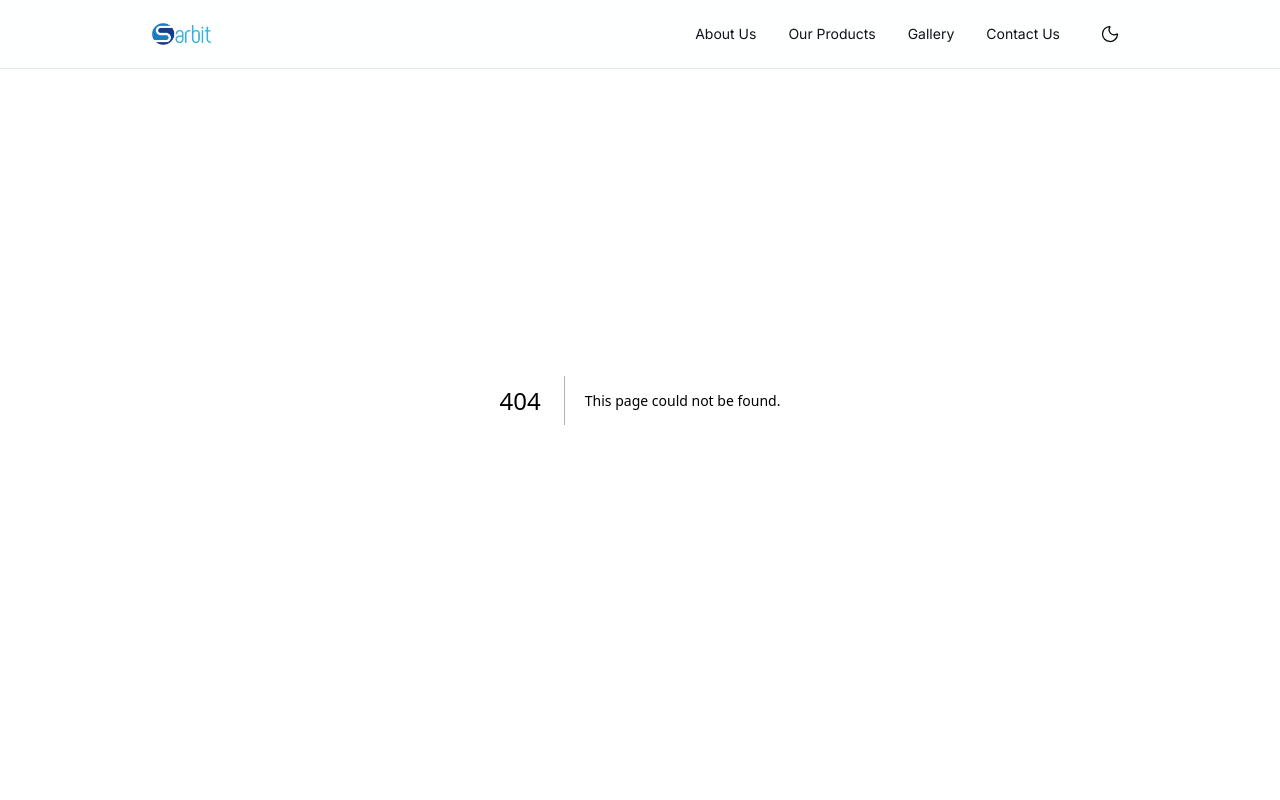
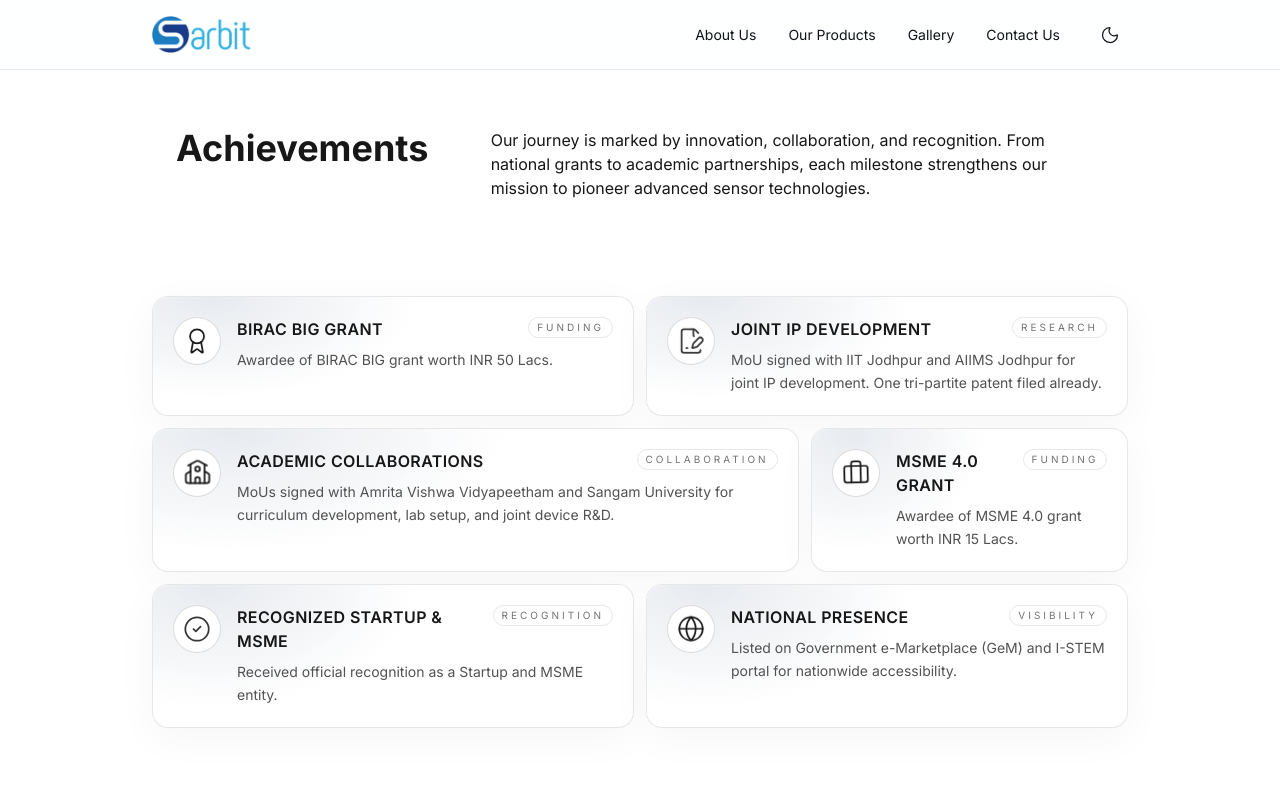
Before and after one commit to deepak5512/Sarbit, a Next.js app: page /achievements in a window 1280 px wide. Before the commit this address had no page. Shown: the top 800 px of the page. Built offline with nearby package versions, Linux system fonts and the light colour scheme.

Commit message:
Achievements Section Added

```diff
--- /dev/null
+++ b/app/achievements/page.tsx
@@ -0,0 +1,12 @@
+import AchievementsSection from "@/components/achievements";
+import React from "react";
+
+const page = () => {
+  return (
+    <>
+      <AchievementsSection />
+    </>
+  );
+};
+
+export default page;
--- /dev/null
+++ b/components/achievements.tsx
@@ -0,0 +1,162 @@
+"use client";
+
+import React, { useEffect, useRef, useState } from "react";
+import { useTheme } from "next-themes";
+import { achievements } from "@/data/achievementsData";
+
+function AchievementsSection() {
+  const { theme } = useTheme();
+  const [sectionVisible, setSectionVisible] = useState(false);
+  const sectionRef = useRef<HTMLDivElement>(null);
+
+  useEffect(() => {
+    const id = "achievements-animations";
+    if (document.getElementById(id)) return;
+
+    const style = document.createElement("style");
+    style.id = id;
+    style.innerHTML = `
+      @keyframes ach-float { 0%,100%{transform:translateY(0)}50%{transform:translateY(-6%)} }
+      @keyframes ach-pulse { 0%,100%{transform:scale(1);opacity:0.85}50%{transform:scale(1.08);opacity:1} }
+      @keyframes ach-tilt { 0%{transform:rotate(-2deg)}50%{transform:rotate(2deg)}100%{transform:rotate(-2deg)} }
+      @keyframes ach-drift { 0%,100%{transform:translate3d(0,0,0)}50%{transform:translate3d(6%,-6%,0)} }
+      @keyframes ach-intro { 0%{opacity:0;transform:translate3d(0,28px,0)}100%{opacity:1;transform:translate3d(0,0,0)} }
+      @keyframes ach-card { 0%{opacity:0;transform:translate3d(0,18px,0) scale(0.96)}100%{opacity:1;transform:translate3d(0,0,0) scale(1)} }
+    `;
+    document.head.appendChild(style);
+  }, []);
+
+  useEffect(() => {
+    if (!sectionRef.current) return;
+    const observer = new IntersectionObserver(
+      (entries) => {
+        entries.forEach((entry) => {
+          if (entry.isIntersecting) {
+            setSectionVisible(true);
+            observer.disconnect();
+          }
+        });
+      },
+      { threshold: 0.25 }
+    );
+    observer.observe(sectionRef.current);
+    return () => observer.disconnect();
+  }, []);
+
+  return (
+    <div className="relative min-h-screen w-full bg-white pt-24 text-neutral-900 transition-colors duration-500 md:pt-32 dark:bg-black dark:text-white">
+      <section
+        ref={sectionRef}
+        className={`relative mx-auto max-w-5xl px-6 motion-safe:opacity-0 ${
+          sectionVisible
+            ? "motion-safe:animate-[ach-intro_0.9s_ease-out_forwards]"
+            : ""
+        }`}
+      >
+        {/* Header */}
+        <div className="mx-auto max-w-5xl gap-4 px-6 sm:grid sm:grid-cols-3">
+          <div className="sm:col-span-1">
+            <h2 className="text-3xl font-bold sm:text-4xl">Achievements</h2>
+          </div>
+          <div className="mt-6 sm:col-span-2 sm:mt-0">
+            <p>
+              Our journey is marked by innovation, collaboration, and
+              recognition. From national grants to academic partnerships, each
+              milestone strengthens our mission to pioneer advanced sensor
+              technologies.
+            </p>
+          </div>
+        </div>
+
+        {/* Bento grid */}
+        <div className="mt-12 grid grid-cols-1 gap-3 md:mt-24 md:auto-rows-[minmax(120px,auto)] md:grid-cols-6">
+          {achievements.map((item, i) => (
+            <AchievementCard
+              key={item.title}
+              data={item}
+              theme={theme}
+              index={i}
+              isVisible={sectionVisible}
+            />
+          ))}
+        </div>
+      </section>
+    </div>
+  );
+}
+
+interface Achievement {
+  title: string;
+  blurb: string;
+  meta?: string;
+  icon: React.ComponentType<
+    React.SVGProps<SVGSVGElement> & { strokeWidth?: number }
+  >;
+  span?: string;
+  animation?: string;
+}
+
+interface CardProps {
+  data: Achievement;
+  theme?: string;
+  index?: number;
+  isVisible?: boolean;
+}
+
+function AchievementCard({
+  data,
+  theme = "light",
+  index = 0,
+  isVisible = false,
+}: CardProps) {
+  const { icon: Icon, animation, title, blurb, meta, span = "" } = data;
+  const gradientFill =
+    theme === "dark"
+      ? "radial-gradient(ellipse 60% 120% at 12% 0%, rgba(59,130,246,0.24), transparent 72%)"
+      : "radial-gradient(ellipse 60% 120% at 12% 0%, rgba(148,163,184,0.32), transparent 72%)";
+  const animationDelay = `${index * 0.12}s`;
+
+  return (
+    <article
+      className={`group relative flex h-full flex-col justify-between overflow-hidden rounded-2xl border border-neutral-900/10 bg-white/80 p-5 shadow-[0_10px_40px_rgba(0,0,0,0.04)] transition-transform duration-300 ease-out hover:-translate-y-1 hover:shadow-[0_20px_60px_rgba(0,0,0,0.08)] motion-safe:opacity-0 ${
+        isVisible ? "motion-safe:animate-[ach-card_0.8s_ease-out_forwards]" : ""
+      } dark:border-white/10 dark:bg-white/5 dark:shadow-[0_18px_40px_rgba(0,0,0,0.35)] dark:hover:shadow-[0_28px_70px_rgba(0,0,0,0.55)] ${span}`}
+      style={{ animationDelay }}
+    >
+      <div className="absolute inset-0 -z-10 overflow-hidden rounded-2xl">
+        <div className="absolute inset-0 bg-white/85 transition-colors duration-500 dark:bg-white/8" />
+        <div
+          className="absolute inset-0 opacity-70 transition-opacity duration-500 dark:opacity-60"
+          style={{ background: gradientFill }}
+        />
+      </div>
+
+      <div className="flex items-start gap-4">
+        <div className="flex h-12 w-12 items-center justify-center rounded-full border border-neutral-900/15 bg-white transition-colors duration-500 dark:border-white/15 dark:bg-white/10">
+          <Icon
+            className="h-7 w-7 text-neutral-900 transition-colors duration-500 dark:text-white"
+            strokeWidth={1.5}
+            style={{ animation }}
+          />
+        </div>
+        <div className="flex-1">
+          <header className="flex items-start gap-3">
+            <h3 className="text-base font-semibold tracking-wide text-neutral-900 uppercase transition-colors duration-500 dark:text-white">
+              {title}
+            </h3>
+            {meta && (
+              <span className="ml-auto rounded-full border border-neutral-900/10 px-2 py-0.5 text-[10px] tracking-[0.3em] text-neutral-500 uppercase transition-colors duration-500 dark:border-white/15 dark:text-white/60">
+                {meta}
+              </span>
+            )}
+          </header>
+          <p className="mt-2 text-sm leading-relaxed text-neutral-600 transition-colors duration-500 dark:text-white/60">
+            {blurb}
+          </p>
+        </div>
+      </div>
+    </article>
+  );
+}
+
+export default AchievementsSection;
--- a/components/logo.tsx
+++ b/components/logo.tsx
@@ -1,7 +1,7 @@
 import Image from "next/image";
 
 export const Logo = () => {
-  return <Image src="/logo.png" alt="Logo" width={60} height={45} priority />;
+  return <Image src="/logo.png" alt="Logo" width={100} height={45} priority />;
 };
 
 export const LogoIcon = () => {
--- a/components/stats.tsx
+++ b/components/stats.tsx
@@ -7,21 +7,21 @@ export default function StatsSection() {
         <div className="grid gap-12 divide-y *:text-center md:grid-cols-3 md:gap-2 md:divide-x md:divide-y-0">
           <div className="space-y-4">
             <div className="text-5xl font-bold">
-              <NumberTicker value={10} />+
+              <NumberTicker value={6} />+
             </div>
-            <p>Research Grants</p>
+            <p>MoU Signed</p>
           </div>
           <div className="space-y-4">
             <div className="text-5xl font-bold">
-              <NumberTicker value={5} /> +
+              <NumberTicker value={4} />+
             </div>
-            <p>Collaborations</p>
+            <p>IPs Generated</p>
           </div>
           <div className="space-y-4">
             <div className="text-5xl font-bold">
-              <NumberTicker value={3} />
+              <NumberTicker value={1.7} /> Cr+
             </div>
-            <p>Patents Filed</p>
+            <p>Grants/Funding Raised</p>
           </div>
         </div>
       </div>
--- /dev/null
+++ b/data/achievementsData.tsx
@@ -0,0 +1,62 @@
+import {
+  Award,
+  FileSignature,
+  School,
+  Briefcase,
+  CheckCircle2,
+  Globe,
+} from "lucide-react";
+
+export const achievements = [
+  {
+    title: "BIRAC BIG Grant",
+    blurb: "Awardee of BIRAC BIG grant worth INR 50 Lacs.",
+    meta: "Funding",
+    icon: Award,
+    span: "md:col-span-3 md:row-span-1",
+    animation: "ach-float 6s ease-in-out infinite",
+  },
+  {
+    title: "Joint IP Development",
+    blurb:
+      "MoU signed with IIT Jodhpur and AIIMS Jodhpur for joint IP development. One tri-partite patent filed already.",
+    meta: "Research",
+    icon: FileSignature,
+    span: "md:col-span-3 md:row-span-1",
+    animation: "ach-pulse 5s ease-in-out infinite",
+  },
+  {
+    title: "Academic Collaborations",
+    blurb:
+      "MoUs signed with Amrita Vishwa Vidyapeetham and Sangam University for curriculum development, lab setup, and joint device R&D.",
+    meta: "Collaboration",
+    icon: School,
+    span: "md:col-span-4 md:row-span-1",
+    animation: "ach-drift 7s ease-in-out infinite",
+  },
+  {
+    title: "MSME 4.0 Grant",
+    blurb: "Awardee of MSME 4.0 grant worth INR 15 Lacs.",
+    meta: "Funding",
+    icon: Briefcase,
+    span: "md:col-span-2 md:row-span-1",
+    animation: "ach-tilt 5s ease-in-out infinite",
+  },
+  {
+    title: "Recognized Startup & MSME",
+    blurb: "Received official recognition as a Startup and MSME entity.",
+    meta: "Recognition",
+    icon: CheckCircle2,
+    span: "md:col-span-3 md:row-span-1",
+    animation: "ach-pulse 6s ease-in-out infinite",
+  },
+  {
+    title: "National Presence",
+    blurb:
+      "Listed on Government e-Marketplace (GeM) and I-STEM portal for nationwide accessibility.",
+    meta: "Visibility",
+    icon: Globe,
+    span: "md:col-span-3 md:row-span-1",
+    animation: "ach-float 6.5s ease-in-out infinite",
+  },
+];
--- a/data/faqData.tsx
+++ b/data/faqData.tsx
@@ -34,7 +34,7 @@ export const faqItems: FAQItem[] = [
     icon: "award", // Changed icon
     question: "What is the origin of Sarbit Innovations?", // Changed question
     answer:
-      "Sarbit Innovations is a Deep Tech startup from the Medical Technologies Program by IIT Jodhpur & AIIMS Jodhpur.", // Changed answer
+      "Sarbit Innovations is a deep-tech startup which emerged from the Medical Technologies program, a joint initiative of AIIMS Jodhpur and IIT Jodhpur.", // Changed answer
   },
   {
     id: "item-5",
```
